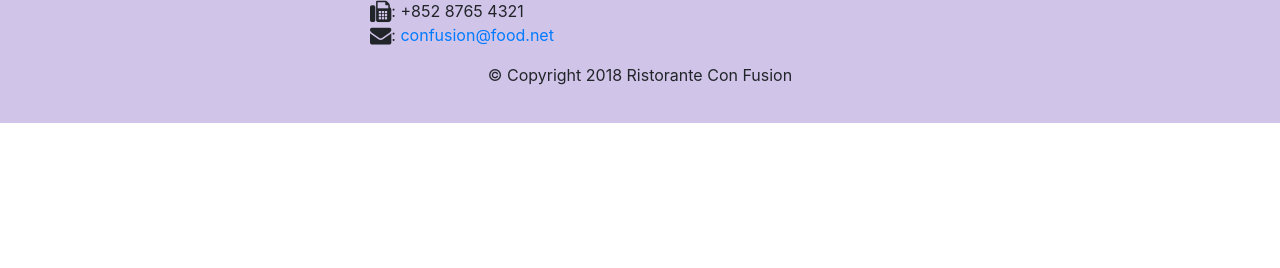
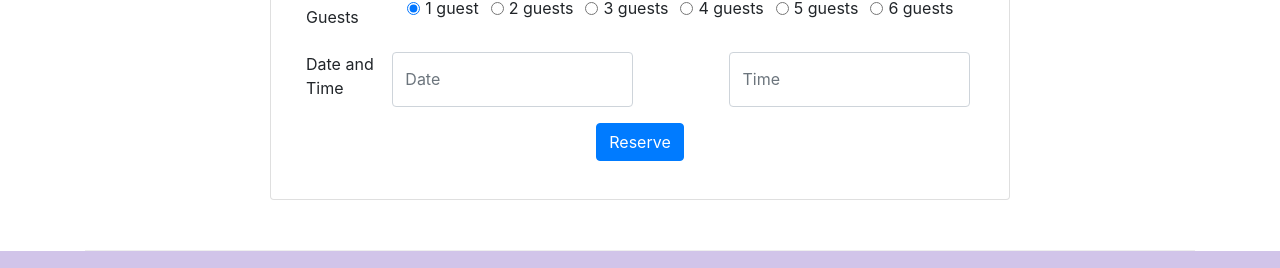
Before and after one commit to AlexDobrushskiy/alexdobrushskiy.github.io, a website: page index.html in a window 1280 px wide. Shown: the part 1703-1971 px from the top of the page. Before the commit the page ends 1826 px from the top, so only its background shows below. Drawn offline with nearby package versions, Linux system fonts and the light colour scheme.

Commit message:
Assignment

```diff
--- a/index.html
+++ b/index.html
@@ -22,10 +22,16 @@
         <div class="row row-header">
             <div class="col-12 col-sm-6">
                 <h1>Ristorante con Fusion</h1>
-                    <p>We take inspiration from the World's best cuisines, and create a unique fusion experience. Our lipsmacking creations will tickle your culinary senses!</p>
+                <p>We take inspiration from the World's best cuisines, and create a unique fusion experience. Our
+                    lipsmacking creations will tickle your culinary senses!</p>
             </div>
-                <div class="col-12 col-sm align-self-center">
+            <div class="col-12 col-sm-3 align-self-center">
                 <img src="img/logo.png" class="img-fluid">
+            </div>
+            <div class="col-12 col-sm-3 align-self-center">
+                <button class="btn-sm btn-link order-sm-last">
+                    <a href="#reserve">Reserve Table</a>
+                </button>
             </div>
         </div>
     </div>
@@ -60,7 +66,8 @@
                 <img class="d-flex mr-3 img-thumbnail align-self-center"
                      src="img/uthappizza.png" alt="Uthappizza">
                 <div class="media-body">
-                        <h2 class="mt-0">Uthappizza<span class="badge badge-danger">HOT</span><span class="badge badge-pill badge-secondary">$4.99</span></h2>
+                    <h2 class="mt-0">Uthappizza<span class="badge badge-danger">HOT</span><span
+                            class="badge badge-pill badge-secondary">$4.99</span></h2>
                     <p class="d-none d-sm-block">A unique combination of Indian Uthappam (pancake) and
                         Italian pizza, topped with Cerignola olives, ripe vine
                         cherry tomatoes, Vidalia onion, Guntur chillies and
@@ -72,12 +79,21 @@
 
 
     <div class="row row-content align-items-center">
-            <div class="col-12 col-sm-4 order-sm-last col-md-3">
+        <div class="col-12 col-sm-4 order-sm-first col-md-3">
             <h3>This Month's Promotions</h3>
         </div>
         <div class="col col-sm order-sm-first col-md">
-                <h2>Weekend Grand Buffet</h2>
-                <p>Featuring mouthwatering combinations with a choice of five different salads, six enticing appetizers, six main entrees and five choicest desserts. Free flowing bubbly and soft drinks. All for just $19.99 per person </p>
+            <div class="media">
+                <img class="d-flex mr-3 img-thumbnail align-self-center order-sm-last"
+                     src="img/buffet.png" alt="Weekend Grand Buffet">
+                <div class="media-body">
+                    <h2 class="mt-0">Weekend Grand Buffet<span class="badge badge-danger">NEW</span></h2>
+                    <p>Featuring mouthwatering combinations with a choice of five different salads, six enticing appetizers, six
+                        main entrees and five choicest desserts. Free flowing bubbly and soft drinks. All for just $19.99 per
+                        person </p>
+
+                </div>
+            </div>
         </div>
     </div>
 
@@ -101,6 +117,79 @@
             </div>
         </div>
     </div>
+    <div class="row row-content justify-content-center">
+        <div class="card col-12 col-sm-8">
+            <h3 class="card-header bg-primary text-white">Reserve a Table</h3>
+            <div class="card-body">
+                <form id="reserve">
+                    <fieldset class="form-group">
+                        <div class="row">
+                            <legend class="col-form-label col-sm-2 pt-0">Number of Guests</legend>
+                            <div class="form-check form-check-inline">
+                                <input class="form-check-input" type="radio" name="numGuest" id="exampleRadios1"
+                                       value="1"
+                                       checked>
+                                <label class="form-check-label" for="exampleRadios1">
+                                    1 guest
+                                </label>
+                            </div>
+                            <div class="form-check form-check-inline">
+                                <input class="form-check-input" type="radio" name="numGuest" id="exampleRadios2"
+                                       value="2">
+                                <label class="form-check-label" for="exampleRadios2">
+                                    2 guests
+                                </label>
+                            </div>
+                            <div class="form-check form-check-inline">
+                                <input class="form-check-input" type="radio" name="numGuest" id="exampleRadios3"
+                                       value="3">
+                                <label class="form-check-label" for="exampleRadios3">
+                                    3 guests
+                                </label>
+                            </div>
+                            <div class="form-check form-check-inline">
+                                <input class="form-check-input" type="radio" name="numGuest" id="exampleRadios4"
+                                       value="4">
+                                <label class="form-check-label" for="exampleRadios4">
+                                    4 guests
+                                </label>
+                            </div>
+                            <div class="form-check form-check-inline">
+                                <input class="form-check-input" type="radio" name="numGuest" id="exampleRadios5"
+                                       value="5">
+                                <label class="form-check-label" for="exampleRadios5">
+                                    5 guests
+                                </label>
+                            </div>
+                            <div class="form-check form-check-inline">
+                                <input class="form-check-input" type="radio" name="numGuest" id="exampleRadios6"
+                                       value="6">
+                                <label class="form-check-label" for="exampleRadios6">
+                                    6 guests
+                                </label>
+                            </div>
+                        </div>
+                    </fieldset>
+
+                        <fieldset class="form-group">
+                            <div class="row">
+                                <legend class="col-form-label col-sm-2 pt-0">Date and Time</legend>
+                                <div class="row">
+                                    <input type="text" class="form-control col-5" id="dateInp" placeholder="Date">
+                                    <span class="col-2"></span>
+                                    <input type="text" class="form-control col-5" id="timeInp" placeholder="Time">
+                                    </div>
+                            </div>
+                        </fieldset>
+                    <div class="form-group row justify-content-center">
+                        <button type="submit" class="btn btn-primary">Reserve</button>
+                    </div>
+                </form>
+
+            </div>
+        </div>
+    </div>
+
 </div>
 
 <footer class="footer">
@@ -128,11 +217,15 @@
             </div>
             <div class="col-12 col-sm-4 align-self-center">
                 <div class="text-center">
-                        <a class="btn btn-social-icon btn-google" href="http://google.com/+"><i class="fa fa-google-plus"></i></a>
-                        <a class="btn btn-social-icon btn-facebook" href="http://www.facebook.com/profile.php?id="><i class="fa fa-facebook"></i></a>
-                        <a class="btn btn-social-icon btn-linkedin" href="http://www.linkedin.com/in/"><i class="fa fa-linkedin"></i></a>
+                    <a class="btn btn-social-icon btn-google" href="http://google.com/+"><i
+                            class="fa fa-google-plus"></i></a>
+                    <a class="btn btn-social-icon btn-facebook" href="http://www.facebook.com/profile.php?id="><i
+                            class="fa fa-facebook"></i></a>
+                    <a class="btn btn-social-icon btn-linkedin" href="http://www.linkedin.com/in/"><i
+                            class="fa fa-linkedin"></i></a>
                     <a class="btn btn-social-icon btn-twitter" href="http://twitter.com/"><i class="fa fa-twitter"></i></a>
-                        <a class="btn btn-social-icon btn-google" href="http://youtube.com/"><i class="fa fa-youtube"></i></a>
+                    <a class="btn btn-social-icon btn-google" href="http://youtube.com/"><i
+                            class="fa fa-youtube"></i></a>
                     <a class="btn btn-social-icon" href="mailto:"><i class="fa fa-envelope-o"></i></a>
                 </div>
             </div>
```
Lines whose indentation alone changed are shown as unchanged.
